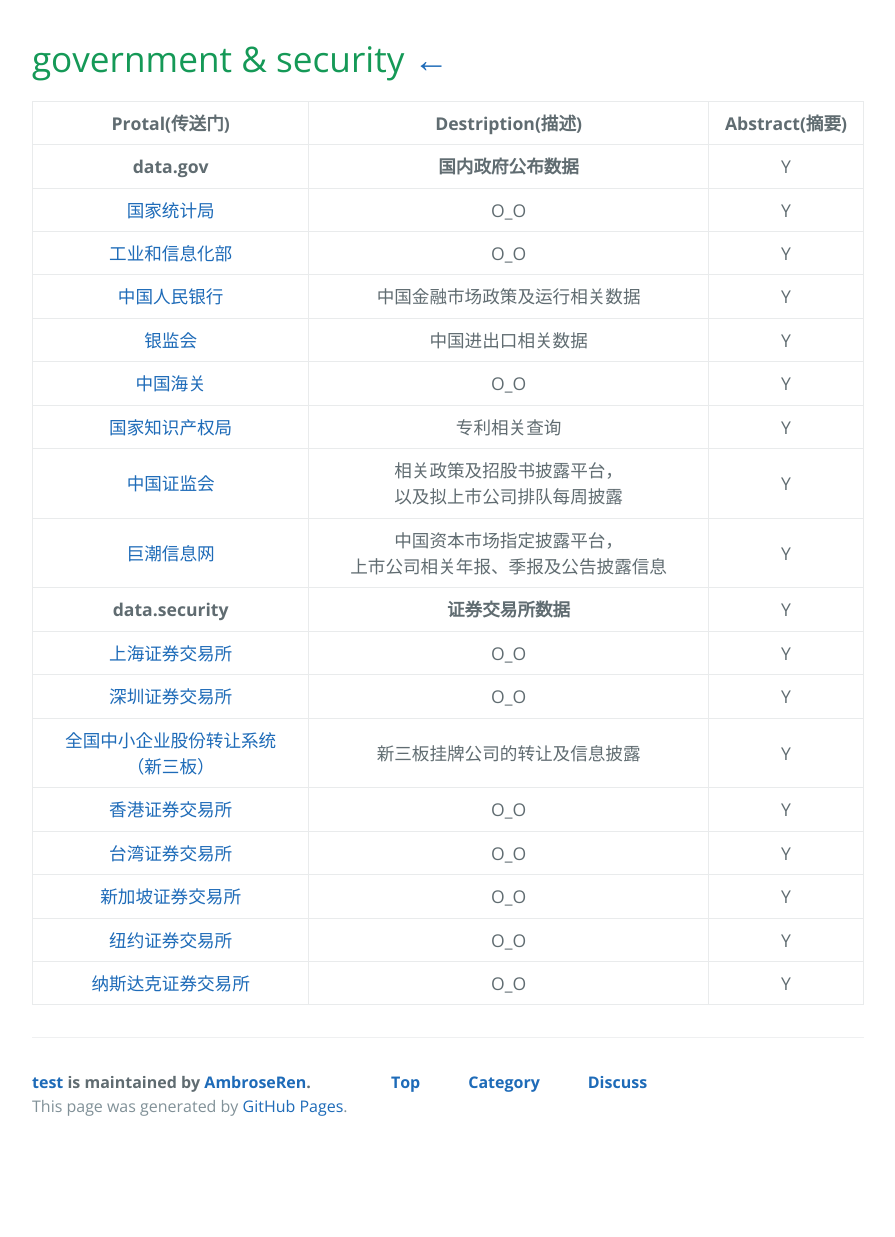
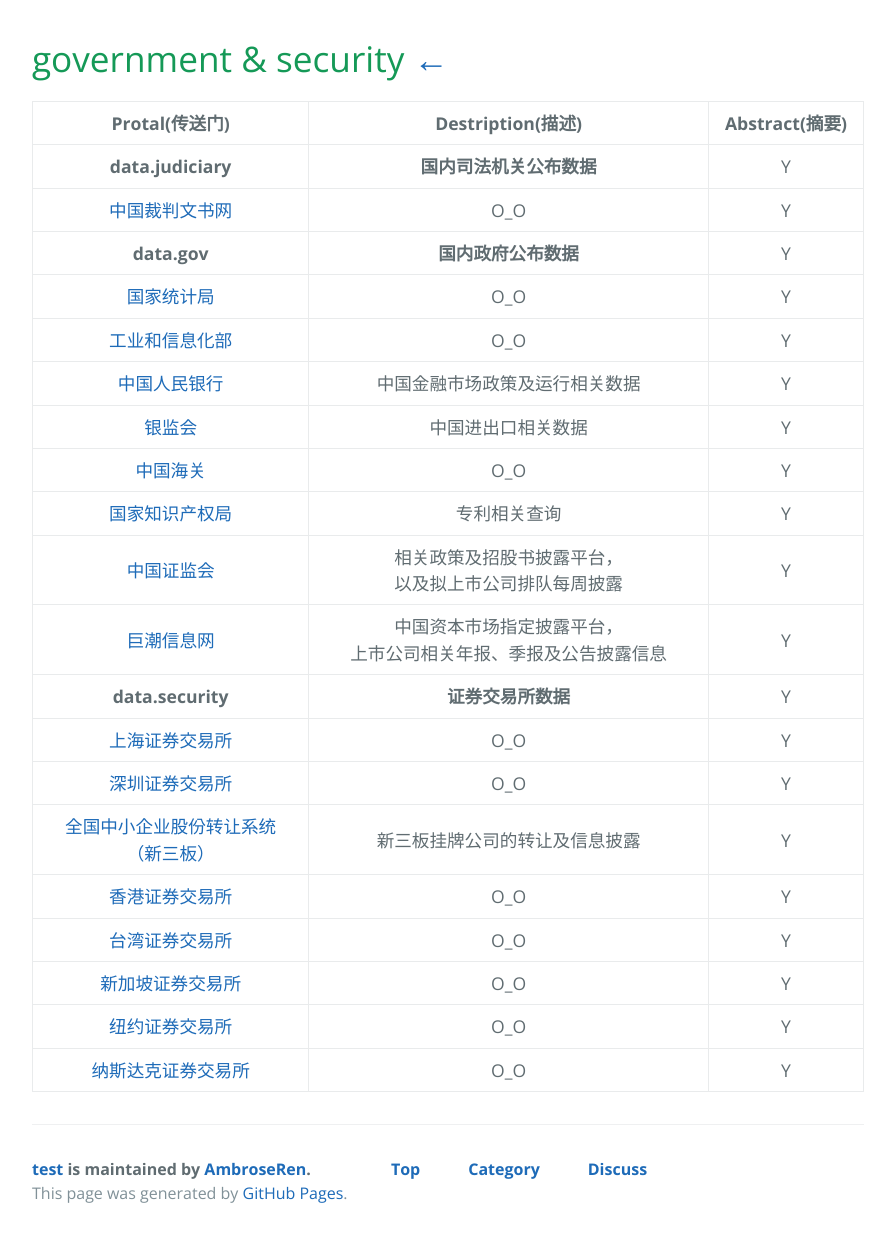
Before and after one commit to AmbroseRen/test, a Jekyll site: the page built from Data/Other.md, in a window 1280 px wide. Shown: the whole page, without its empty margins (192-1087 px from the left). Built offline with Jekyll 4.4.1, drawn with Linux system fonts in a browser that asks for light colours; our own code applies the rules of GitHub Pages for plain Markdown files; the repository's description, which GitHub fills in, is left out; before the commit the page ends 1150 px from its top, so only the background shows below that.

Commit message:
Update Other.md

```diff
--- a/Data/Other.md
+++ b/Data/Other.md
@@ -2,6 +2,8 @@
 
 | Protal(传送门) | Destription(描述) | Abstract(摘要) |
 |:---:|:---:|:---:|
+| __data.judiciary__ | __国内司法机关公布数据__ | Y |
+| [中国裁判文书网](https://wenshu.court.gov.cn/) | O_O | Y |
 | __data.gov__ | __国内政府公布数据__ | Y |
 | [国家统计局](http://www.stats.gov.cn/) | O_O | Y |
 | [工业和信息化部](http://www.miit.gov.cn) | O_O | Y |
```
